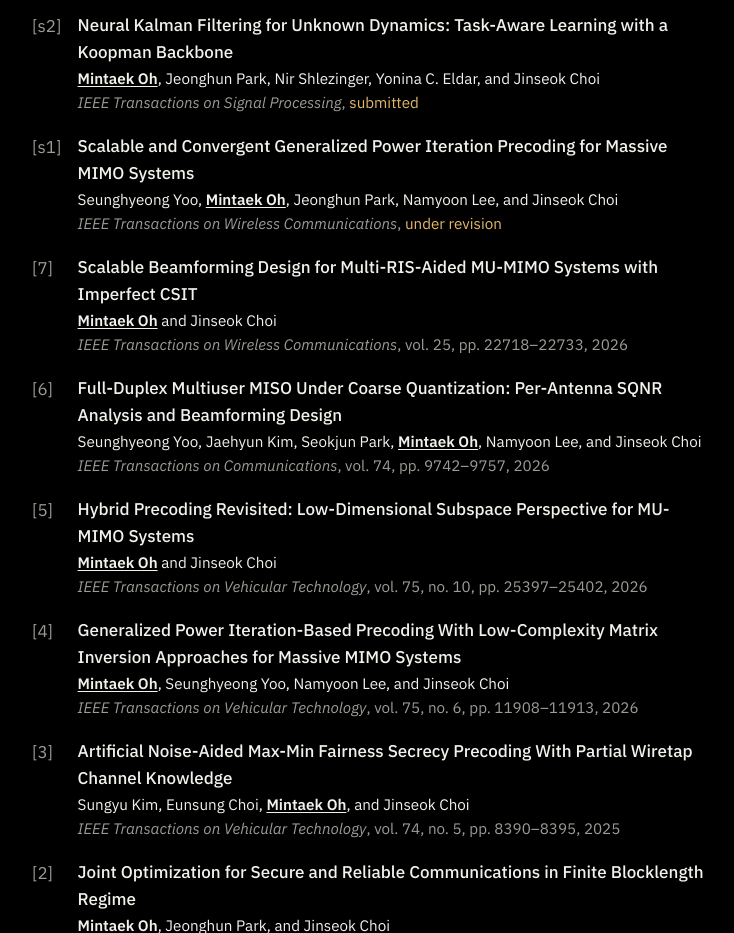
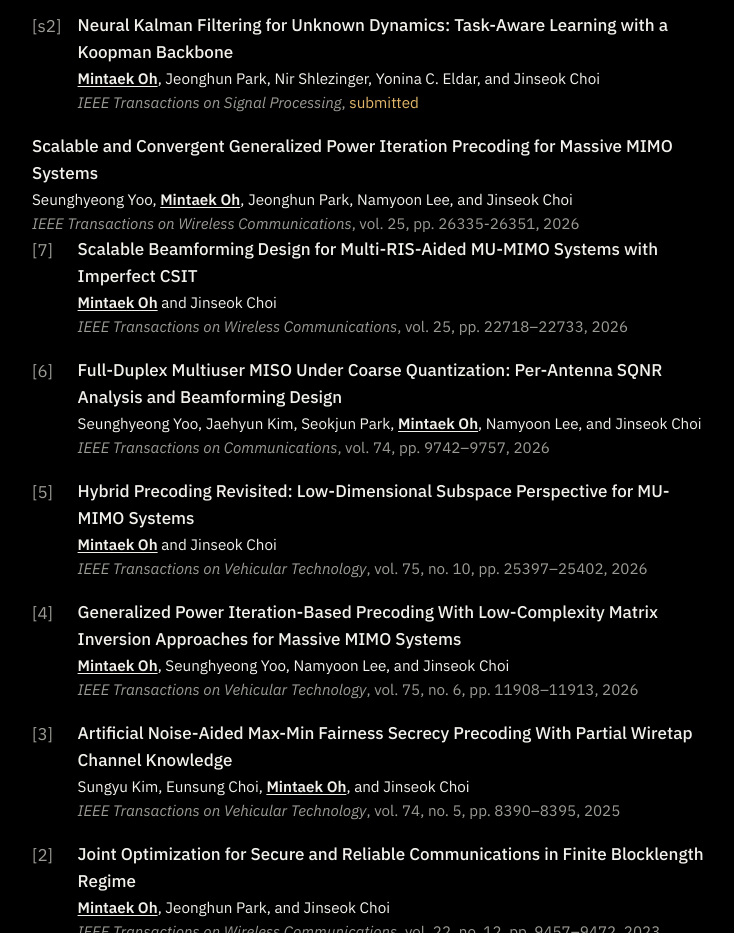
Before and after one commit to Ohmin95/ohmin_web, a plain HTML site: page index.html in a window 1280 px wide. Shown: the part 2160-3093 px from the top of the page, without its empty margins (456-1190 px from the left). Drawn offline with Linux system fonts and the light colour scheme.

Commit message:
Update index.html

```diff
--- a/index.html
+++ b/index.html
@@ -332,10 +332,9 @@
           <span class="authors"><b>Mintaek Oh</b>, Jeonghun Park, Nir Shlezinger, Yonina C. Eldar, and Jinseok Choi</span>
           <span class="venue"><i>IEEE Transactions on Signal Processing</i>, <span class="status">submitted</span></span>
         </li>
-        <li class="sub">
           <span class="title">Scalable and Convergent Generalized Power Iteration Precoding for Massive MIMO Systems</span>
           <span class="authors">Seunghyeong Yoo, <b>Mintaek Oh</b>, Jeonghun Park, Namyoon Lee, and Jinseok Choi</span>
-          <span class="venue"><i>IEEE Transactions on Wireless Communications</i>, <span class="status">under revision</span></span>
+          <span class="venue"><i>IEEE Transactions on Wireless Communications</i>, vol. 25, pp. 26335-26351, 2026</span></span>
         </li>
         <li>
           <span class="title">Scalable Beamforming Design for Multi-RIS-Aided MU-MIMO Systems with Imperfect CSIT</span>
```
